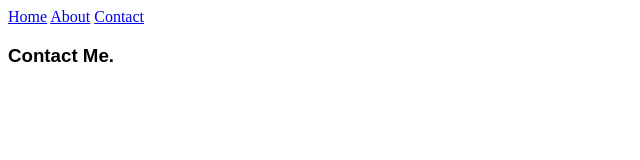
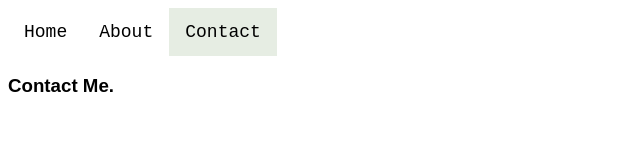
Before and after one commit to Supermorose/test-blog, a plain HTML site: page contact.html in a window 1280 px wide. Shown: the whole page, without its empty margins (0-640 px from the left). Drawn offline with Linux system fonts and the light colour scheme.

Commit message:
create CSS styling for navbar

```diff
--- a/css/style.css
+++ b/css/style.css
@@ -10,3 +10,28 @@ dl, ul{
     font-family: "Courier New", sans-serif;
     font-size: 12px;
 }
+
+.topnav {
+    background-color: white;
+    overflow: hidden;
+    font-family: "Courier New", sans-serif;
+}
+
+.topnav a {
+    float: left;
+    color: black;
+    text-align: center;
+    font-size: 18px;
+    padding: 14px 16px;
+    text-decoration: none;
+}
+
+.topnav a:hover {
+    background-color: thistle;
+    color: palevioletred;
+}
+
+.topnav a.active {
+    background-color: #6e995d2c;
+    color: black;
+}
```
